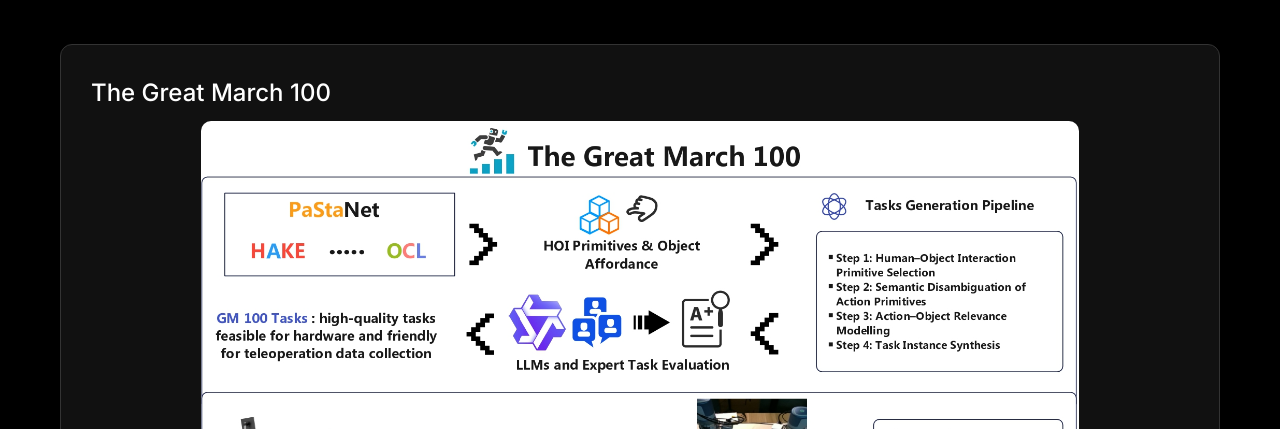
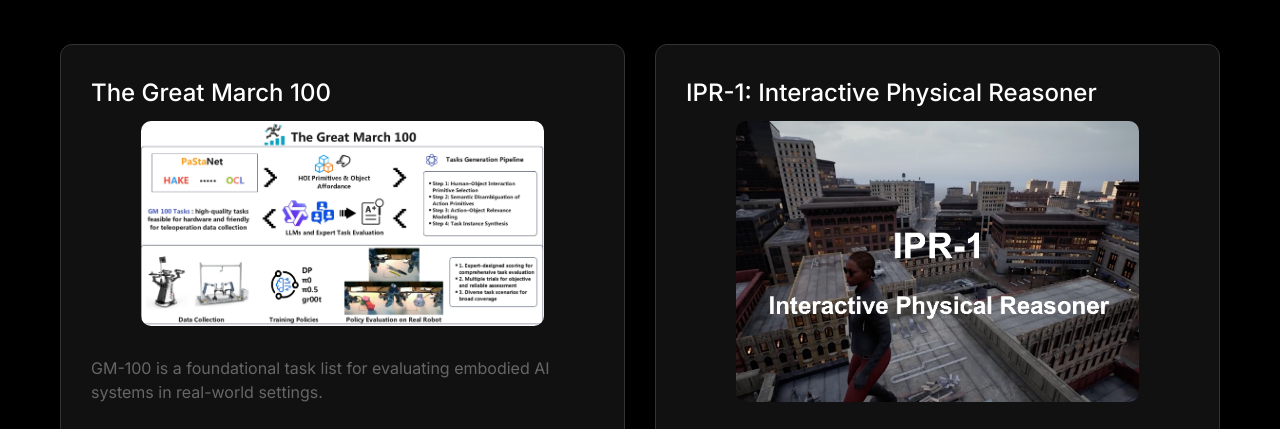
Before and after one commit to rhos-ai/rhos-ai.github.io, a plain HTML site: page research.html in a window 1280 px wide. Shown: the part 306-735 px from the top of the page. Drawn offline with Linux system fonts and the light colour scheme.

Commit message:
[update] ipr-1 introduction

```diff
--- a/research.html
+++ b/research.html
@@ -47,6 +47,18 @@
                         real-world settings.</p>
                 </div>
 
+                <div style="background: #111; padding: 30px; border-radius: 12px; border: 1px solid #333;">
+                    <h3 class="h3" style="margin-bottom: 10px;">
+                        <a href="https://rhos.ai/research/ipr-1" style="color: inherit; text-decoration: none;"
+                            target="_blank">IPR-1: Interactive Physical Reasoner</a>
+                    </h3>
+                    <a href="https://rhos.ai/research/ipr-1" target="_blank" style="display: block;">
+                        <img src="research/ipr-1/ipr-teaser.png" alt="IPR-1"
+                            style="width: 80%; border-radius: 10px; margin-bottom: 30px; display: block; margin-left: auto; margin-right: auto;">
+                    </a>
+                    <p style="color: #666;">IPR-1 (Interactive Physical Reasoner) is an implicit physical-causal world model that can look ahead across 1,000+ physical worlds within one model, studies how interactive experience can scale physical reasoning.</p>
+                </div>
+
                 <!-- <div style="background: #111; padding: 30px; border-radius: 12px; border: 1px solid #333;">
                     <h3 class="h3" style="margin-bottom: 10px;">Coming soon...</h3>
                     <p style="color: #666;">Coming soon...</p>
```
Also changed, not shown: research/ipr-1/ipr-teaser.png (added), 1 other file.
